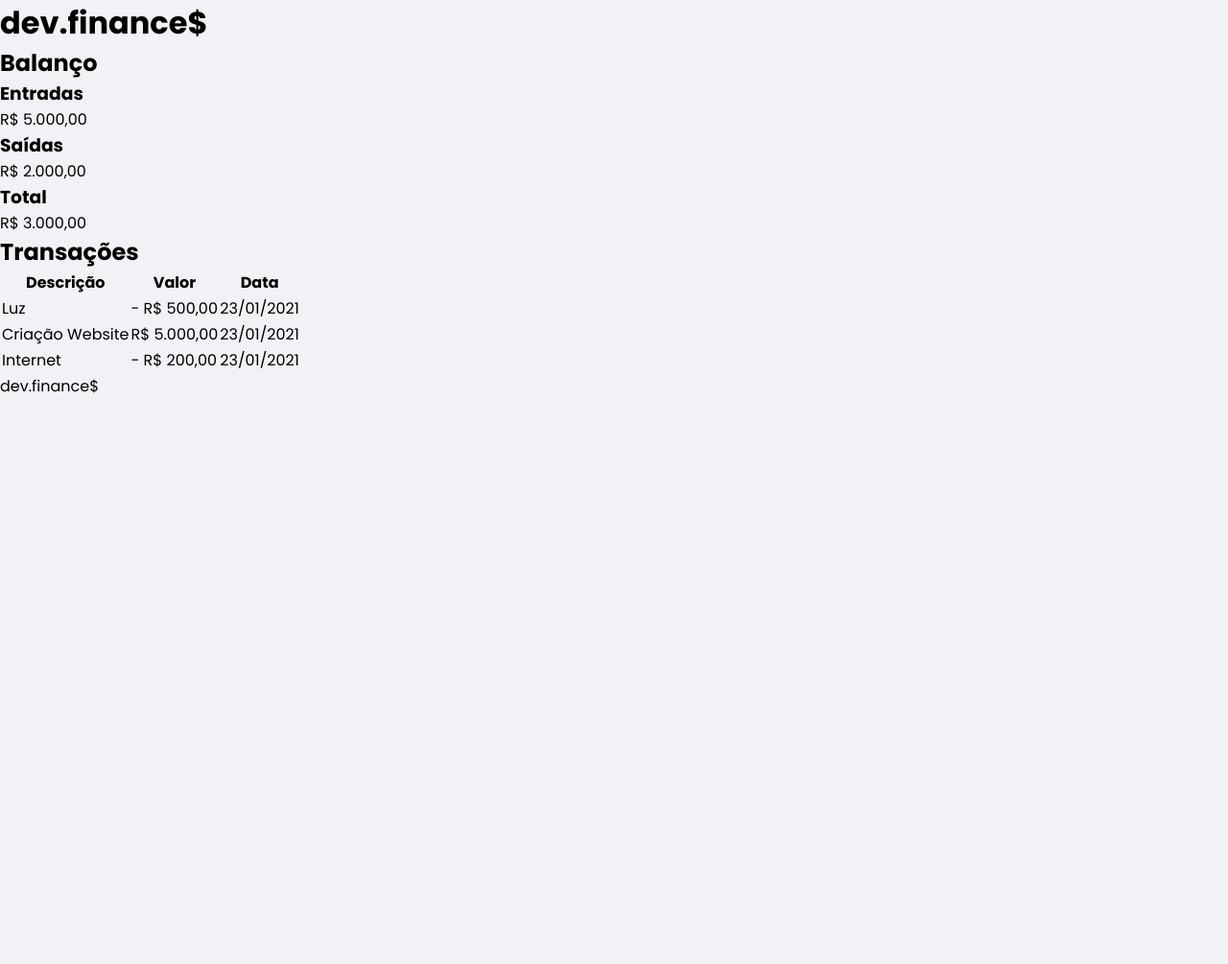
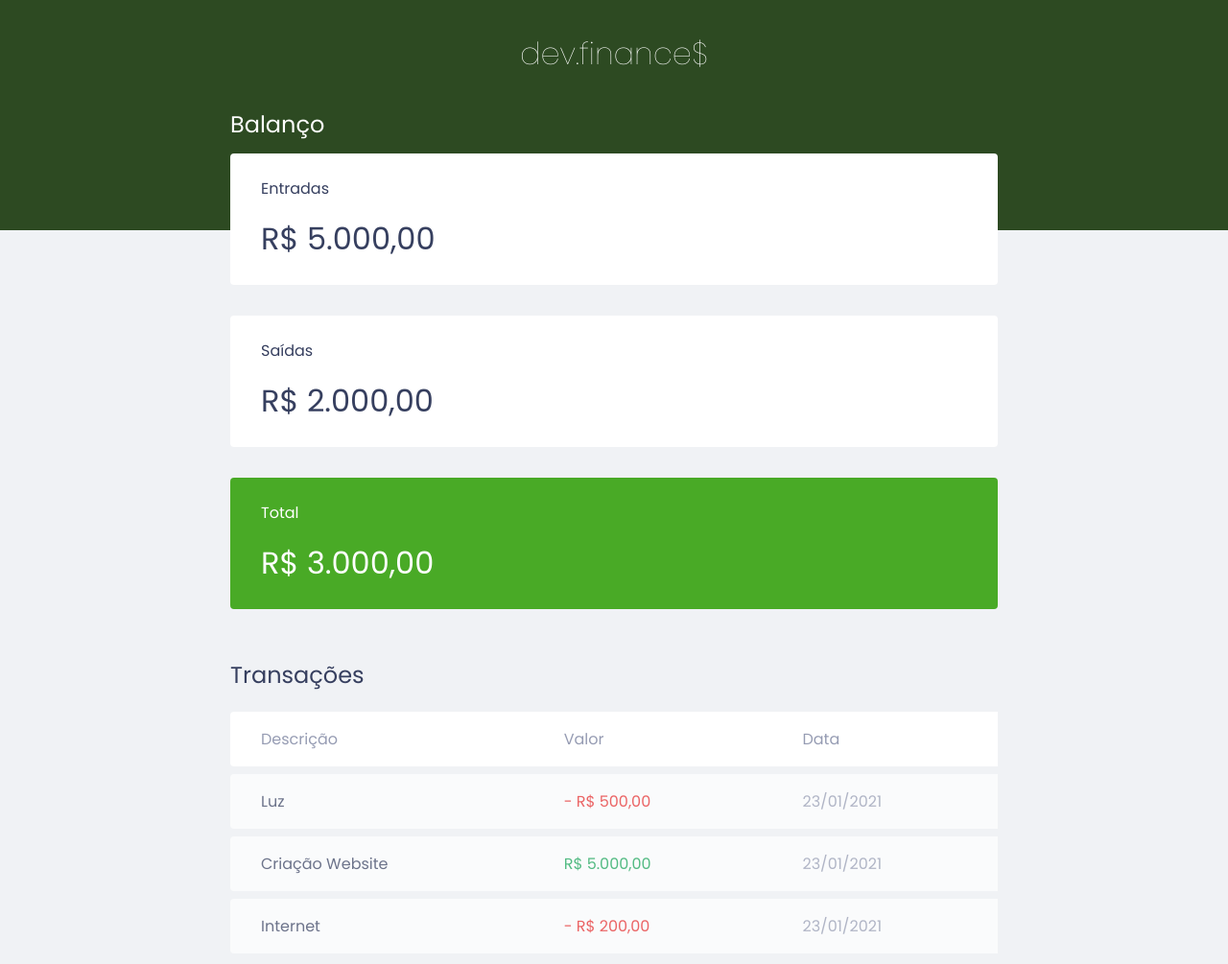
Before and after one commit to leocairos/dev.finance, a plain HTML site: page index.html in a window 1280 px wide. Shown: the top 1005 px of the page at 96% size. Before the commit the page ends 800 px from the top, so only its background shows below. Drawn offline with Linux system fonts and the light colour scheme.

Commit message:
Aula 01 finished

```diff
--- a/index.html
+++ b/index.html
@@ -21,7 +21,7 @@
     <h1 id="logo">dev.finance$</h1>
   </header>
 
-  <main>
+  <main class="container">
     <section id="balance">
       <h2>Balanço</h2>
 
@@ -35,7 +35,7 @@
         <p>R$ 2.000,00</p>
       </div>
 
-      <div class="card">
+      <div class="card total">
         <h3>Total</h3>
         <p>R$ 3.000,00</p>
       </div>
@@ -55,19 +55,19 @@
         </thead>
         <tbody>
           <tr>
-            <td>Luz</td>
-            <td>- R$ 500,00</td>
-            <td>23/01/2021</td>
+            <td class="description">Luz</td>
+            <td class="expense">- R$ 500,00</td>
+            <td class="date">23/01/2021</td>
           </tr>
           <tr>
-            <td>Criação Website</td>
-            <td>R$ 5.000,00</td>
-            <td>23/01/2021</td>
+            <td class="description">Criação Website</td>
+            <td class="income">R$ 5.000,00</td>
+            <td class="date">23/01/2021</td>
           </tr>
           <tr>
-            <td>Internet</td>
-            <td>- R$ 200,00</td>
-            <td>23/01/2021</td>
+            <td class="description">Internet</td>
+            <td class="expense">- R$ 200,00</td>
+            <td class="date">23/01/2021</td>
           </tr>
         </tbody>
       </table>
--- a/style.css
+++ b/style.css
@@ -1,10 +1,136 @@
+/* Global =============================== */
+
+:root {
+--dark-blue: #363f5f;
+}
+
 * {
- margin: 0;
- padding: 0;
- box-sizing: border-box;
+  margin: 0;
+  padding: 0;
+  box-sizing: border-box;
 }
 
 body{
   background:#f0f2f5;
   font-family: 'Poppins', sans-serif;
 }
+
+.container {
+  width: min(90vw, 800px);
+  margin: auto;
+}
+
+/* Titles =============================== */
+h2 {
+  margin-top: 3.2rem;
+  margin-bottom: 0.8rem;
+  color: var(--dark-blue);
+
+  font-weight: normal;
+}
+
+/* Header =============================== */
+header {
+  background: #2d4a22;
+  padding: 2rem 0 10rem;
+  text-align: center;
+}
+
+#logo {
+  color: #fff;
+  font-weight: 100;
+}
+
+/* Balance ============================== */
+#balance {
+  margin-top: -8rem;
+}
+
+#balance h2{
+  color: white;
+  margin-top: 0;
+}
+
+/* Cards ================================ */
+.card {
+  background: white;
+  padding: 1.5rem 2rem;
+  border-radius: 0.25rem;
+
+  margin-bottom: 2rem;
+
+  color: var(--dark-blue);
+}
+
+.card h3{
+  font-weight: normal;
+  font-size: 1rem;
+}
+
+.card p{
+  font-size: 2rem;
+  line-height: 3rem;
+  margin-top: 1rem;
+}
+
+.card.total {
+  background: #49aa26;
+  color: white;
+}
+
+/* Table =============================== */
+#data-table{
+  width: 100%;
+  border-spacing: 0 0.5rem;
+  color: #969cb3;
+}
+
+table thead tr th:first-child,
+table tbody tr td:first-child{
+  border-radius: 0.25rem 0 0 0.25rem;
+}
+
+table thead th{
+  background: white;
+
+  font-weight: normal;
+  padding: 1rem 2rem;
+
+  text-align: left;
+
+}
+
+table tbody tr{
+  opacity: 0.7;
+}
+
+table tbody tr:hover{
+  opacity: 1;
+}
+
+table tbody td{
+  background: white;
+  padding: 1rem 2rem;
+}
+
+td.description {
+  color: var(--dark-blue);
+}
+
+td.income {
+  color: #12a454;
+}
+
+td.expense {
+  color: #e92929;
+}
+
+
+/* Footer =============================== */
+footer {
+  text-align: center;
+  padding: 4rem 0 2rem;
+
+  color: var(--dark-blue);
+  opacity: 0.6;
+}
```
Also changed, not shown: git-assets/Capa.png (renamed from git-images/Capa.png), git-assets/Início.png (renamed from git-images/Início.png), git-assets/Modal.png (renamed from git-images/Modal.png), 3 other files.
